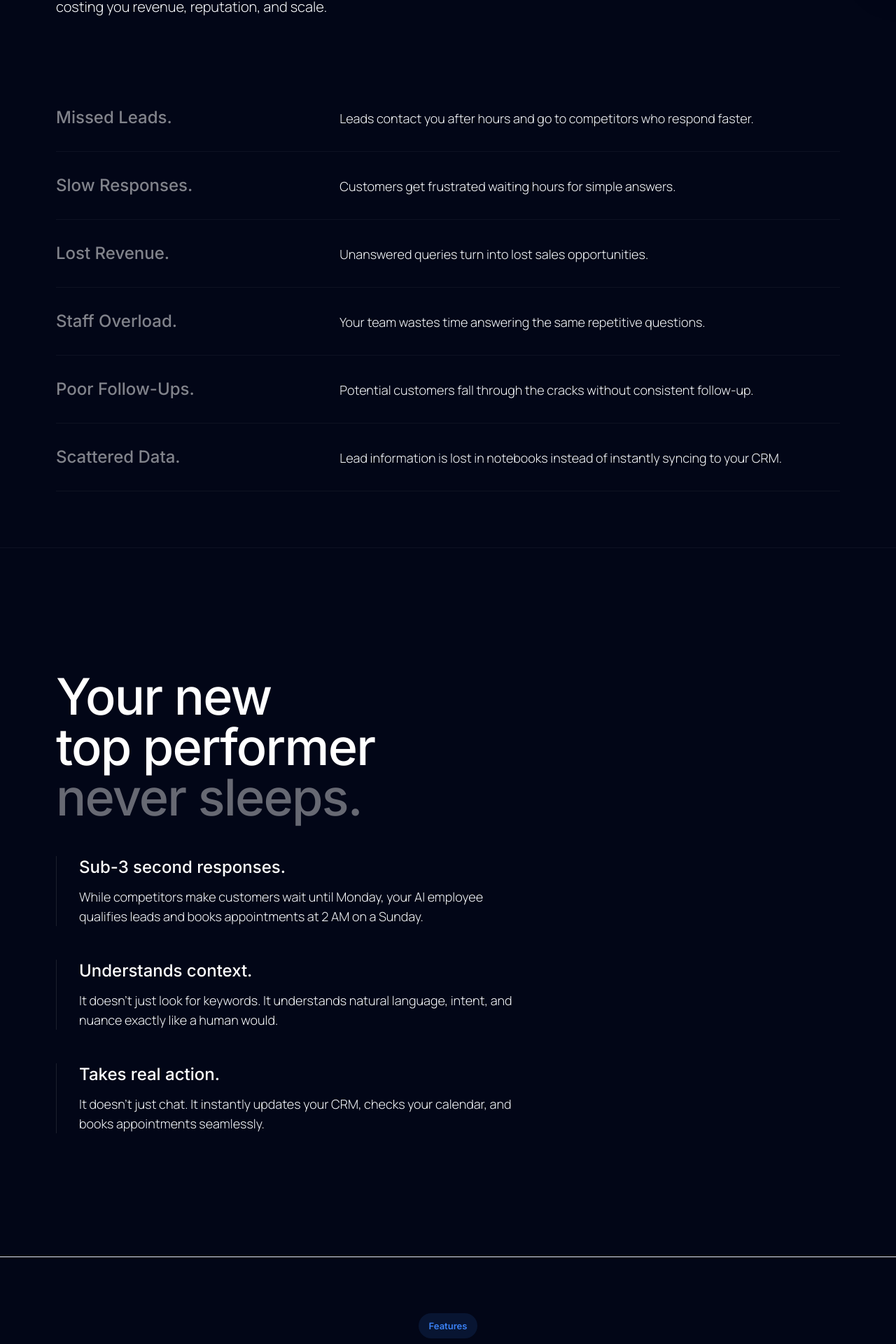
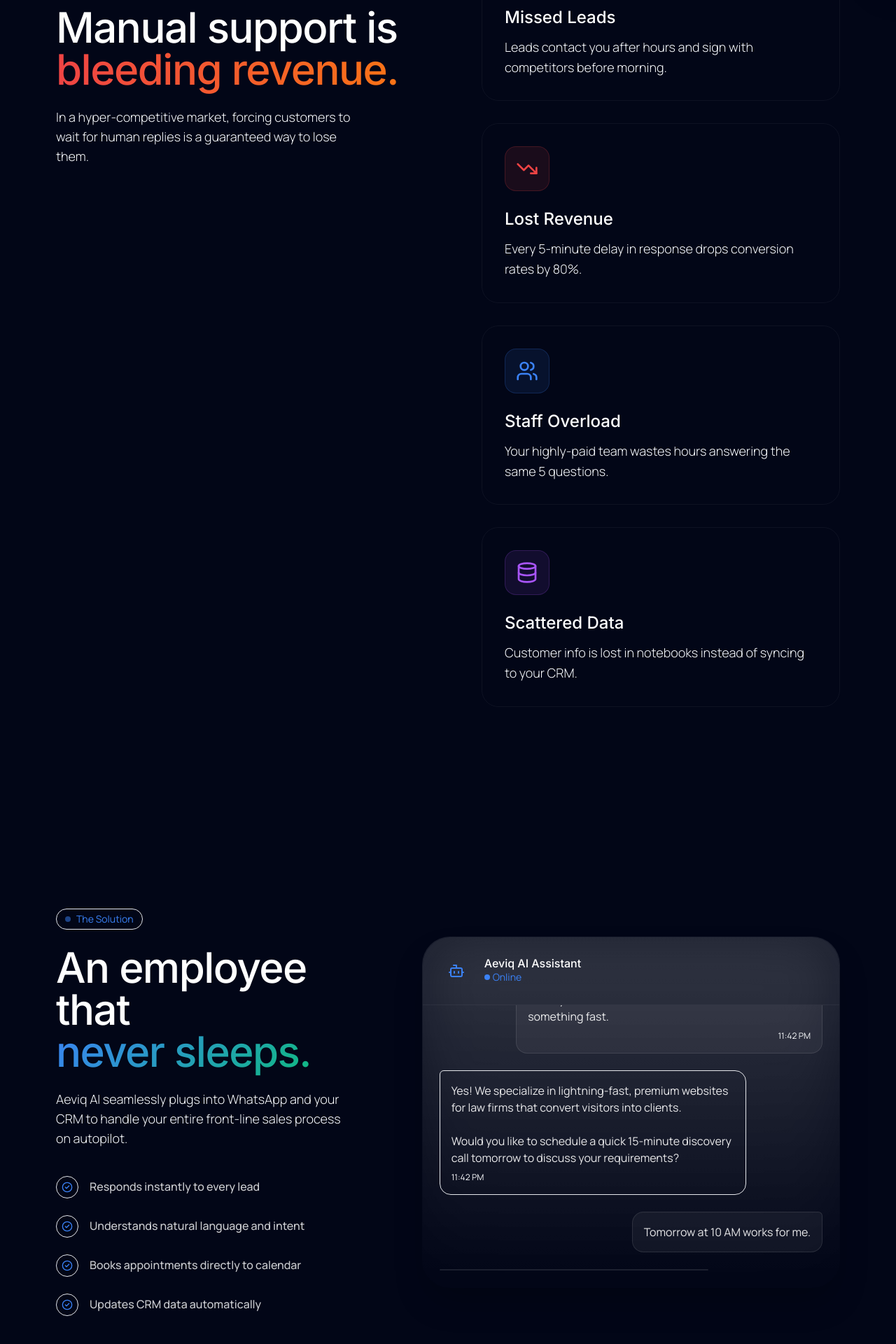
Before and after one commit to Nidhimodi15/Avorix-AI, a React (Vite) app: page / in a window 1280 px wide. Shown: the part 828-2748 px from the top of the page at 70% size. Built offline with nearby package versions, Linux system fonts and the light colour scheme.

Commit message:
design(home): redesign sections to be highly visual and interactive

```diff
--- a/src/components/home/meet-ai-employee.tsx
+++ b/src/components/home/meet-ai-employee.tsx
@@ -1,49 +1,156 @@
 import React from 'react';
 import { motion } from 'framer-motion';
-import { fadeUp } from '@/lib/animations';
+import { fadeUp, fadeLeft, fadeRight } from '@/lib/animations';
+import { Bot, User, CheckCircle2, Calendar } from 'lucide-react';
 
 export function MeetAIEmployee() {
   return (
-    <section className="section bg-bg border-t border-white/5">
-      <div className="container max-w-4xl mx-auto py-12 md:py-24">
+    <section className="section bg-bg relative overflow-hidden">
+      {/* Visual background glow */}
+      <div className="absolute top-1/2 right-1/4 -translate-y-1/2 w-[800px] h-[800px] bg-primary/5 blur-[150px] rounded-full pointer-events-none" />
 
+      <div className="container relative z-10">
+        <div className="flex flex-col lg:flex-row gap-16 lg:gap-24 items-center">
+
+          {/* Left Text: Punchy & Short */}
+          <div className="lg:w-5/12">
             <motion.div
-          variants={fadeUp}
+              variants={fadeRight}
               initial="hidden"
               whileInView="visible"
               viewport={{ once: true, margin: "-100px" }}
             >
-          <h2 className="text-4xl md:text-6xl lg:text-7xl font-medium tracking-tight text-white leading-[1.1] mb-12">
-            Your new <br className="hidden md:block"/>
-            top performer <br className="hidden md:block"/>
-            <span className="text-white/40">never sleeps.</span>
+              <div className="inline-flex items-center gap-2 px-3 py-1 rounded-full bg-primary/10 border border-primary/20 text-sm text-primary mb-6">
+                <span className="w-2 h-2 rounded-full bg-primary animate-pulse" />
+                The Solution
+              </div>
+
+              <h2 className="text-4xl md:text-5xl lg:text-6xl font-medium tracking-tight text-white mb-6 leading-[1.1]">
+                An employee that <br/>
+                <span className="text-gradient">never sleeps.</span>
               </h2>
 
-          <div className="space-y-12 max-w-2xl">
-            <div className="border-l border-white/10 pl-6 md:pl-8">
-              <h3 className="text-2xl font-medium text-white mb-3">Sub-3 second responses.</h3>
-              <p className="text-lg text-text-secondary/70 font-light">
-                While competitors make customers wait until Monday, your AI employee qualifies leads and books appointments at 2 AM on a Sunday.
+              <p className="text-lg text-text-secondary font-light max-w-md mb-10">
+                Aeviq AI seamlessly plugs into WhatsApp and your CRM to handle your entire front-line sales process on autopilot.
+              </p>
+
+              <div className="space-y-6">
+                {[
+                  'Responds instantly to every lead',
+                  'Understands natural language and intent',
+                  'Books appointments directly to calendar',
+                  'Updates CRM data automatically'
+                ].map((feature, i) => (
+                  <div key={i} className="flex items-center gap-4">
+                    <div className="w-8 h-8 rounded-full bg-primary/10 flex items-center justify-center shrink-0 border border-primary/20">
+                      <CheckCircle2 className="w-4 h-4 text-primary" />
+                    </div>
+                    <span className="text-white/80 font-medium">{feature}</span>
+                  </div>
+                ))}
+              </div>
+            </motion.div>
+          </div>
+
+          {/* Right Visual: Sleek Chat UI Mockup */}
+          <div className="lg:w-7/12 w-full">
+            <motion.div
+              variants={fadeLeft}
+              initial="hidden"
+              whileInView="visible"
+              viewport={{ once: true, margin: "-100px" }}
+              className="relative rounded-[2.5rem] bg-gradient-to-b from-white/10 to-transparent p-[1px] shadow-2xl"
+            >
+              <div className="absolute inset-0 bg-primary/10 blur-[100px] -z-10 rounded-[2.5rem]" />
+
+              <div className="bg-bg-surface/80 backdrop-blur-2xl rounded-[2.5rem] overflow-hidden flex flex-col h-[500px]">
+                {/* Header */}
+                <div className="flex items-center justify-between p-6 border-b border-white/5 bg-bg/50">
+                  <div className="flex items-center gap-4">
+                    <div className="w-12 h-12 rounded-full bg-primary/20 flex items-center justify-center">
+                      <Bot className="w-6 h-6 text-primary" />
+                    </div>
+                    <div>
+                      <h3 className="text-white font-medium">Aeviq AI Assistant</h3>
+                      <p className="text-sm text-primary flex items-center gap-1">
+                        <span className="w-2 h-2 rounded-full bg-primary" /> Online
                       </p>
                     </div>
-
-            <div className="border-l border-white/10 pl-6 md:pl-8">
-              <h3 className="text-2xl font-medium text-white mb-3">Understands context.</h3>
-              <p className="text-lg text-text-secondary/70 font-light">
-                It doesn't just look for keywords. It understands natural language, intent, and nuance exactly like a human would.
-              </p>
+                  </div>
                 </div>
 
-            <div className="border-l border-white/10 pl-6 md:pl-8">
-              <h3 className="text-2xl font-medium text-white mb-3">Takes real action.</h3>
-              <p className="text-lg text-text-secondary/70 font-light">
-                It doesn't just chat. It instantly updates your CRM, checks your calendar, and books appointments seamlessly.
+                {/* Chat Body */}
+                <div className="flex-1 p-6 space-y-6 overflow-y-auto custom-scrollbar flex flex-col justify-end">
+
+                  {/* User Message */}
+                  <motion.div
+                    initial={{ opacity: 0, y: 10 }}
+                    whileInView={{ opacity: 1, y: 0 }}
+                    transition={{ delay: 0.2 }}
+                    className="self-end max-w-[80%] bg-white/5 border border-white/10 rounded-2xl rounded-tr-sm p-4"
+                  >
+                    <p className="text-white/90 text-sm md:text-base">Hi, do you build custom websites for law firms? Need something fast.</p>
+                    <span className="text-xs text-text-muted mt-2 block text-right">11:42 PM</span>
+                  </motion.div>
+
+                  {/* AI Response */}
+                  <motion.div
+                    initial={{ opacity: 0, y: 10 }}
+                    whileInView={{ opacity: 1, y: 0 }}
+                    transition={{ delay: 0.8 }}
+                    className="self-start max-w-[80%] bg-primary/10 border border-primary/20 rounded-2xl rounded-tl-sm p-4"
+                  >
+                    <p className="text-white/90 text-sm md:text-base leading-relaxed">
+                      Yes! We specialize in lightning-fast, premium websites for law firms that convert visitors into clients.
+                      <br/><br/>
+                      Would you like to schedule a quick 15-minute discovery call tomorrow to discuss your requirements?
                     </p>
+                    <span className="text-xs text-primary/60 mt-2 block">11:42 PM</span>
+                  </motion.div>
+
+                  {/* User Message */}
+                  <motion.div
+                    initial={{ opacity: 0, y: 10 }}
+                    whileInView={{ opacity: 1, y: 0 }}
+                    transition={{ delay: 1.4 }}
+                    className="self-end max-w-[80%] bg-white/5 border border-white/10 rounded-2xl rounded-tr-sm p-4"
+                  >
+                    <p className="text-white/90 text-sm md:text-base">Tomorrow at 10 AM works for me.</p>
+                  </motion.div>
+
+                  {/* AI Interactive Card */}
+                  <motion.div
+                    initial={{ opacity: 0, y: 10 }}
+                    whileInView={{ opacity: 1, y: 0 }}
+                    transition={{ delay: 2.0 }}
+                    className="self-start w-[80%] max-w-sm bg-bg border border-white/10 rounded-2xl overflow-hidden shadow-lg"
+                  >
+                    <div className="p-4 bg-primary/10 border-b border-white/5 flex items-center gap-3">
+                      <Calendar className="w-5 h-5 text-primary" />
+                      <span className="text-white font-medium">Appointment Confirmed</span>
+                    </div>
+                    <div className="p-4 bg-bg-surface space-y-3">
+                      <div className="flex justify-between text-sm">
+                        <span className="text-text-secondary">Date:</span>
+                        <span className="text-white">Tomorrow, 10:00 AM</span>
+                      </div>
+                      <div className="flex justify-between text-sm">
+                        <span className="text-text-secondary">Event:</span>
+                        <span className="text-white">Discovery Call</span>
+                      </div>
+                      <div className="mt-4 pt-4 border-t border-white/5 text-xs text-primary text-center">
+                        Invite sent to calendar & CRM updated.
                       </div>
                     </div>
                   </motion.div>
 
                 </div>
+              </div>
+            </motion.div>
+          </div>
+
+        </div>
+      </div>
     </section>
   );
 }
--- a/src/components/home/problem-section.tsx
+++ b/src/components/home/problem-section.tsx
@@ -1,75 +1,97 @@
 import React from 'react';
 import { motion } from 'framer-motion';
-import { fadeUp, staggerContainer, staggerItem } from '@/lib/animations';
+import { Clock, TrendingDown, Users, Database } from 'lucide-react';
+import { fadeUp, fadeLeft } from '@/lib/animations';
 
 const problems = [
   {
-    title: 'Missed Leads.',
-    description: 'Leads contact you after hours and go to competitors who respond faster.',
+    icon: Clock,
+    title: 'Missed Leads',
+    description: 'Leads contact you after hours and sign with competitors before morning.',
+    color: 'text-orange-500',
+    bg: 'bg-orange-500/10',
+    border: 'border-orange-500/20'
   },
   {
-    title: 'Slow Responses.',
-    description: 'Customers get frustrated waiting hours for simple answers.',
+    icon: TrendingDown,
+    title: 'Lost Revenue',
+    description: 'Every 5-minute delay in response drops conversion rates by 80%.',
+    color: 'text-red-500',
+    bg: 'bg-red-500/10',
+    border: 'border-red-500/20'
   },
   {
-    title: 'Lost Revenue.',
-    description: 'Unanswered queries turn into lost sales opportunities.',
+    icon: Users,
+    title: 'Staff Overload',
+    description: 'Your highly-paid team wastes hours answering the same 5 questions.',
+    color: 'text-blue-500',
+    bg: 'bg-blue-500/10',
+    border: 'border-blue-500/20'
   },
   {
-    title: 'Staff Overload.',
-    description: 'Your team wastes time answering the same repetitive questions.',
-  },
-  {
-    title: 'Poor Follow-Ups.',
-    description: 'Potential customers fall through the cracks without consistent follow-up.',
-  },
-  {
-    title: 'Scattered Data.',
-    description: 'Lead information is lost in notebooks instead of instantly syncing to your CRM.',
+    icon: Database,
+    title: 'Scattered Data',
+    description: 'Customer info is lost in notebooks instead of syncing to your CRM.',
+    color: 'text-purple-500',
+    bg: 'bg-purple-500/10',
+    border: 'border-purple-500/20'
   }
 ];
 
 export function ProblemSection() {
   return (
-    <section className="section bg-bg">
-      <div className="container max-w-4xl mx-auto">
+    <section className="section bg-bg relative">
+      <div className="container">
+        <div className="flex flex-col lg:flex-row gap-16 lg:gap-24 relative items-start">
+
+          {/* Sticky Left Column: Massive Visual Statement */}
+          <div className="lg:w-1/2 lg:sticky lg:top-32 lg:h-[calc(100vh-16rem)] flex flex-col justify-center">
             <motion.div
               variants={fadeUp}
               initial="hidden"
               whileInView="visible"
               viewport={{ once: true, margin: "-50px" }}
-          className="mb-16 md:mb-24"
             >
-          <h2 className="text-4xl md:text-5xl lg:text-6xl font-medium tracking-tight text-white mb-6">
-            The hidden cost of <br className="hidden md:block"/> manual communication.
+              <div className="inline-flex items-center gap-2 px-3 py-1 rounded-full bg-white/5 border border-white/10 text-sm text-text-secondary mb-6">
+                <span className="w-2 h-2 rounded-full bg-destructive animate-pulse" />
+                The Problem
+              </div>
+              <h2 className="text-4xl md:text-5xl lg:text-6xl font-medium tracking-tight text-white mb-6 leading-tight">
+                Manual support is <br/>
+                <span className="text-transparent bg-clip-text bg-gradient-to-r from-destructive to-orange-500">bleeding revenue.</span>
               </h2>
-          <p className="text-xl text-text-secondary font-light max-w-2xl">
-            Relying on humans alone for customer support isn't just slow. It is actively costing you revenue, reputation, and scale.
+              <p className="text-lg text-text-secondary font-light max-w-md">
+                In a hyper-competitive market, forcing customers to wait for human replies is a guaranteed way to lose them.
               </p>
             </motion.div>
+          </div>
 
+          {/* Scrolling Right Column: Highly Visual Cards */}
+          <div className="lg:w-1/2 flex flex-col gap-8 pb-32 pt-16">
+            {problems.map((problem, index) => {
+              const Icon = problem.icon;
+              return (
                 <motion.div
-          variants={staggerContainer}
+                  key={index}
+                  variants={fadeLeft}
                   initial="hidden"
                   whileInView="visible"
-          viewport={{ once: true, margin: "-50px" }}
-          className="flex flex-col"
+                  viewport={{ once: true, margin: "-100px" }}
+                  className="bg-bg-surface/50 backdrop-blur-xl border border-white/5 rounded-3xl p-8 hover:bg-bg-surface transition-colors duration-500"
                 >
-          {problems.map((problem, index) => (
-            <motion.div
-              key={index}
-              variants={staggerItem}
-              className="group flex flex-col md:flex-row md:items-baseline gap-2 md:gap-8 py-8 border-b border-white/5 transition-colors hover:border-white/20"
-            >
-              <h3 className="text-2xl font-medium text-white/50 group-hover:text-white transition-colors duration-300 md:w-1/3 shrink-0">
-                {problem.title}
-              </h3>
-              <p className="text-lg text-text-secondary/50 group-hover:text-text-secondary transition-colors duration-300 font-light">
+                  <div className={`w-16 h-16 rounded-2xl ${problem.bg} ${problem.border} border flex items-center justify-center mb-6`}>
+                    <Icon className={`w-8 h-8 ${problem.color}`} />
+                  </div>
+                  <h3 className="text-2xl font-medium text-white mb-3">{problem.title}</h3>
+                  <p className="text-text-secondary text-lg font-light leading-relaxed">
                     {problem.description}
                   </p>
                 </motion.div>
-          ))}
-        </motion.div>
+              );
+            })}
+          </div>
+
+        </div>
       </div>
     </section>
   );
```
Lines whose indentation alone changed are shown as unchanged.
